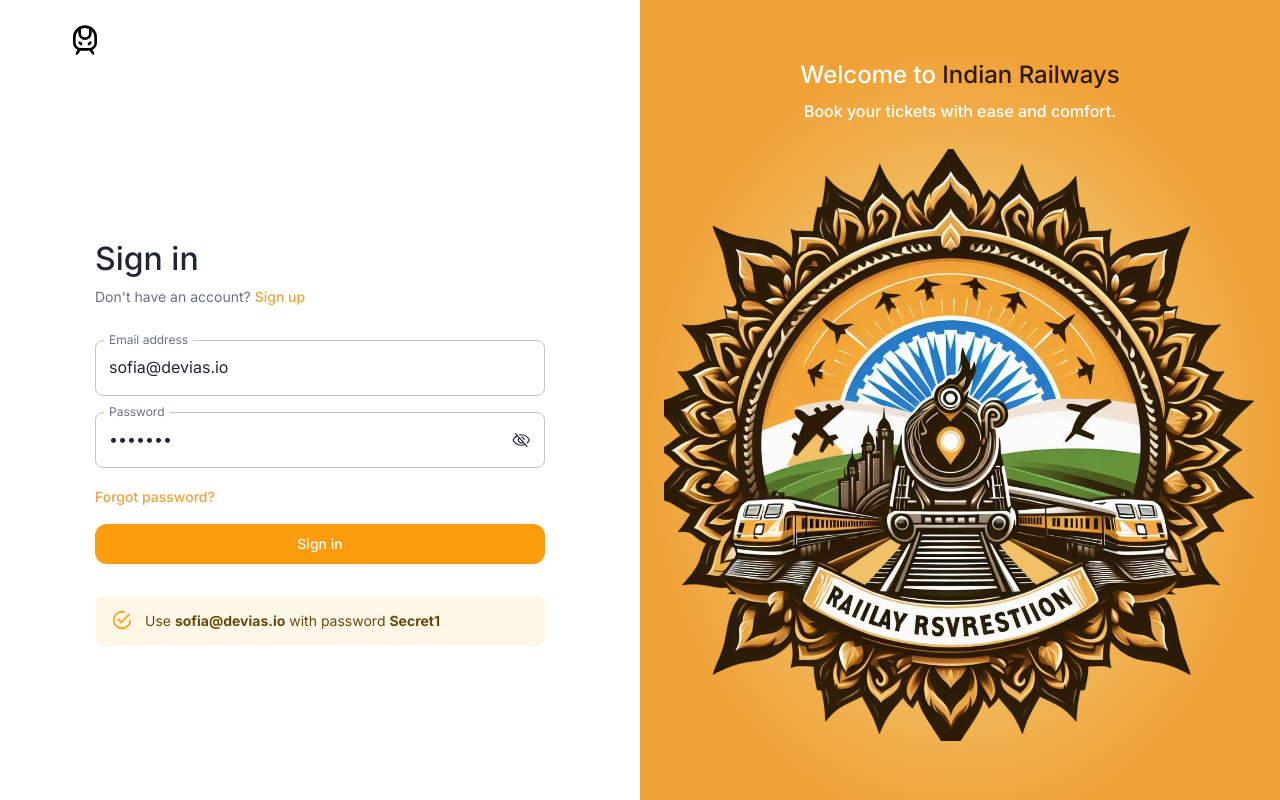
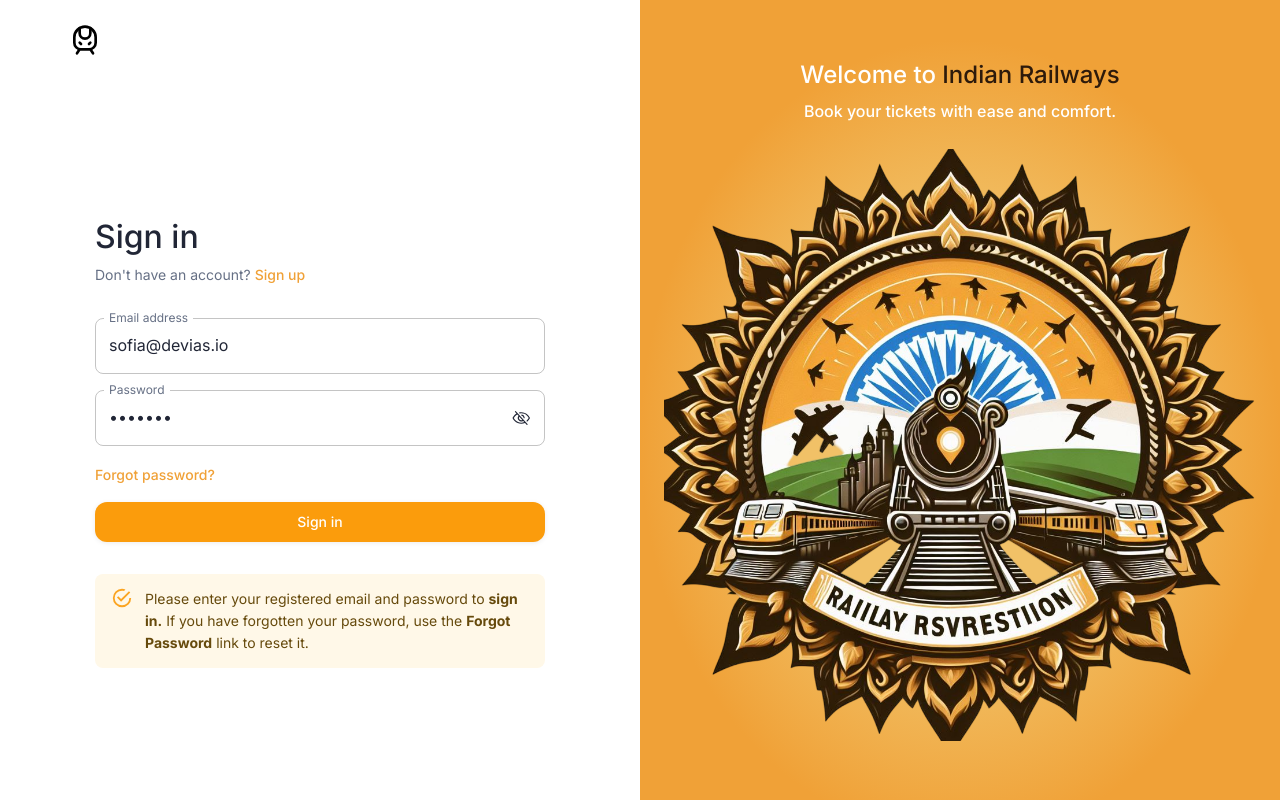
Before and after one commit to nabinghosh/railways_csbs, a Next.js app: page /auth/sign-in in a window 1280 px wide. Built offline with nearby package versions, Linux system fonts and the light colour scheme; no server answers.

Commit message:
Update sign-in form UI and handle wrong password error in AuthClient

```diff
--- a/src/components/auth/sign-in-form.tsx
+++ b/src/components/auth/sign-in-form.tsx
@@ -139,14 +139,15 @@
         </Stack>
       </form>
       <Alert color="warning">
-        Use{' '}
+      Please enter your registered email and password to{' '}
         <Typography component="span" sx={{ fontWeight: 700 }} variant="inherit">
-          sofia@devias.io
+        sign in.
         </Typography>{' '}
-        with password{' '}
+        If you have forgotten your password, use the {' '}
         <Typography component="span" sx={{ fontWeight: 700 }} variant="inherit">
-          Secret1
-        </Typography>
+        Forgot Password
+        </Typography>{' '}
+        link to reset it.
       </Alert>
     </Stack>
   );
--- a/src/lib/auth/client.ts
+++ b/src/lib/auth/client.ts
@@ -121,7 +121,6 @@
       const newuser = userCredential.user;
       // Make API request
 
-      // We do not handle the API, so we'll check if the credentials match with the hardcoded ones.
       if (!newuser) {
         return { error: 'Invalid credentials' };
         // throw new Error('Invalid credentials');
@@ -132,6 +131,9 @@
 
       return {};
     } catch (error) {
+      if (error === 'auth/wrong-password') {
+        return { error: 'Wrong password' };
+      }
       return {  };
     }
   }
```
